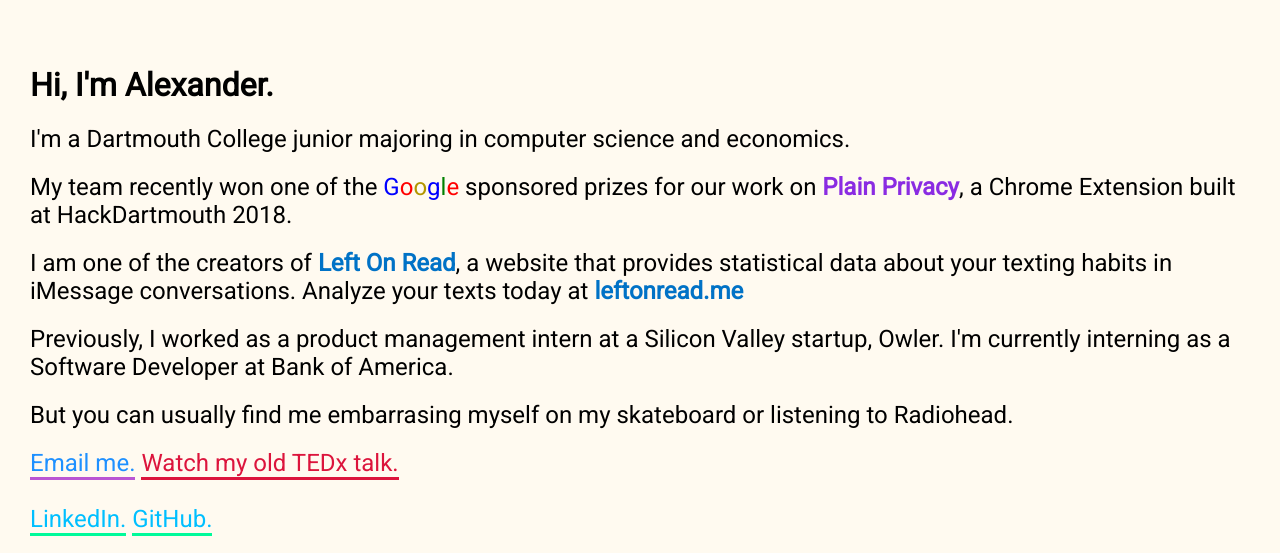
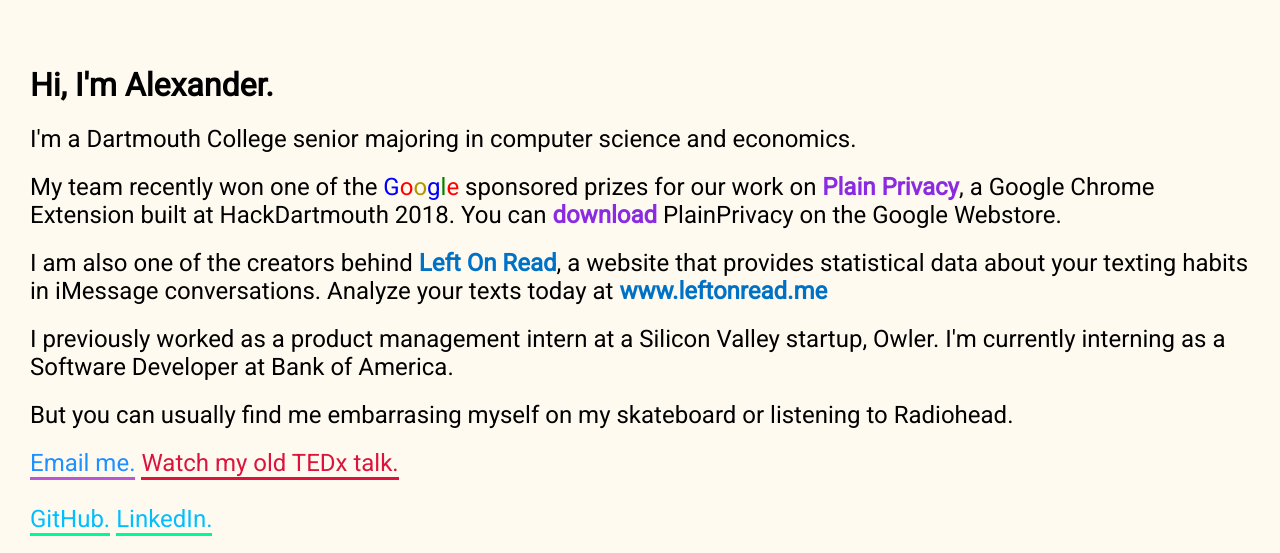
Before and after one commit to alexdanilowicz/mywebsite, a plain HTML site: page index.html in a window 1280 px wide. Shown: the part 734-1287 px from the top of the page. Drawn offline with nearby package versions, Linux system fonts and the light colour scheme.

Commit message:
added plain privacy url

```diff
--- a/index.html
+++ b/index.html
@@ -34,10 +34,10 @@
           </div>
           <div class="container">
 						<h1> Hi, I'm Alexander.</h1>
-							<h2> I'm a Dartmouth College junior majoring in computer science and economics. </h2>
-							<h2> My team recently won one of the <span style='color: blue'>G</span><span style='color: red'>o</span><span style='color: #b29600'>o</span><span style='color: blue'>g</span><span style='color: green'>l</span><span style='color: red'>e</span> sponsored prizes for our work on <a href="https://devpost.com/software/plainprivacy" target="_top" class="devpost"> Plain Privacy</a>, a Chrome Extension built at HackDartmouth 2018. </h2>
-							<h2> I am one of the creators of <a href="https://github.com/alexdanilowicz/client-leftonread" target="_top" class="lor">Left On Read</a>, a website that provides statistical data about your texting habits in iMessage conversations. Analyze your texts today at <a href="http://leftonread.me/" target="_top" class="lor">leftonread.me </a> </h2>
-							<h2> Previously, I worked as a product management intern at a Silicon Valley startup, Owler. I'm currently interning as a Software Developer at Bank of America.</h2>
+							<h2> I'm a Dartmouth College senior majoring in computer science and economics. </h2>
+							<h2> My team recently won one of the <span style='color: blue'>G</span><span style='color: red'>o</span><span style='color: #b29600'>o</span><span style='color: blue'>g</span><span style='color: green'>l</span><span style='color: red'>e</span> sponsored prizes for our work on <a href="https://devpost.com/software/plainprivacy" target="_top" class="devpost"> Plain Privacy</a>, a Google Chrome Extension built at HackDartmouth 2018. You can <a href="https://goo.gl/pRtGNH" target="_top" class="devpost">download</a> PlainPrivacy on the Google Webstore.</h2>
+							<h2> I am also one of the creators behind <a href="https://github.com/alexdanilowicz/client-leftonread" target="_top" class="lor">Left On Read</a>, a website that provides statistical data about your texting habits in iMessage conversations. Analyze your texts today at <a href="http://leftonread.me/" target="_top" class="lor">www.leftonread.me </a> </h2>
+							<h2> I previously worked as a product management intern at a Silicon Valley startup, Owler. I'm currently interning as a Software Developer at Bank of America.</h2>
 							<h2> But you can usually find me embarrasing myself on my skateboard or listening to Radiohead.</h2>
 							<!-- Email Link -->
 							<h2> <a href="mailto:alexander.j.danilowicz.19@dartmouth.edu" target="_top" class="email">Email me.</a>
@@ -45,8 +45,8 @@
 							<a href="https://www.youtube.com/watch?v=84QouBqCIWg" class="tedtalk"> Watch my old TEDx talk.</a>
 							<br> </br>
 							<!-- Other Links -->
+							<a href="https://github.com/alexdanilowicz" class="other"> GitHub.</a>
 							<a href="https://www.linkedin.com/in/alexanderdanilowicz/" class="other"> LinkedIn.</a>
-							<a href="https://github.com/alexdanilowicz" class="other"> GitHub.</a>
 						</h2>
 						</div>
       </div>
```
